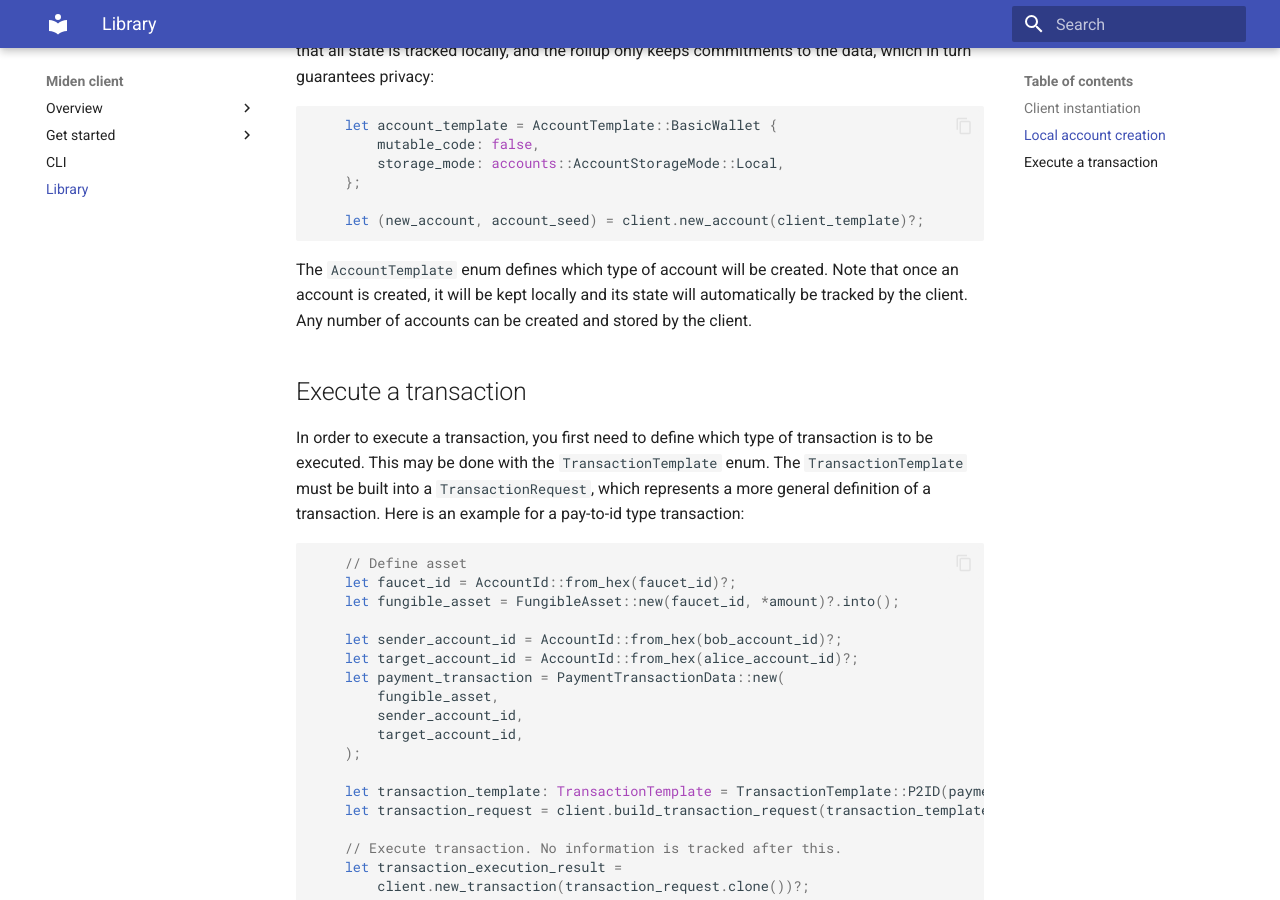
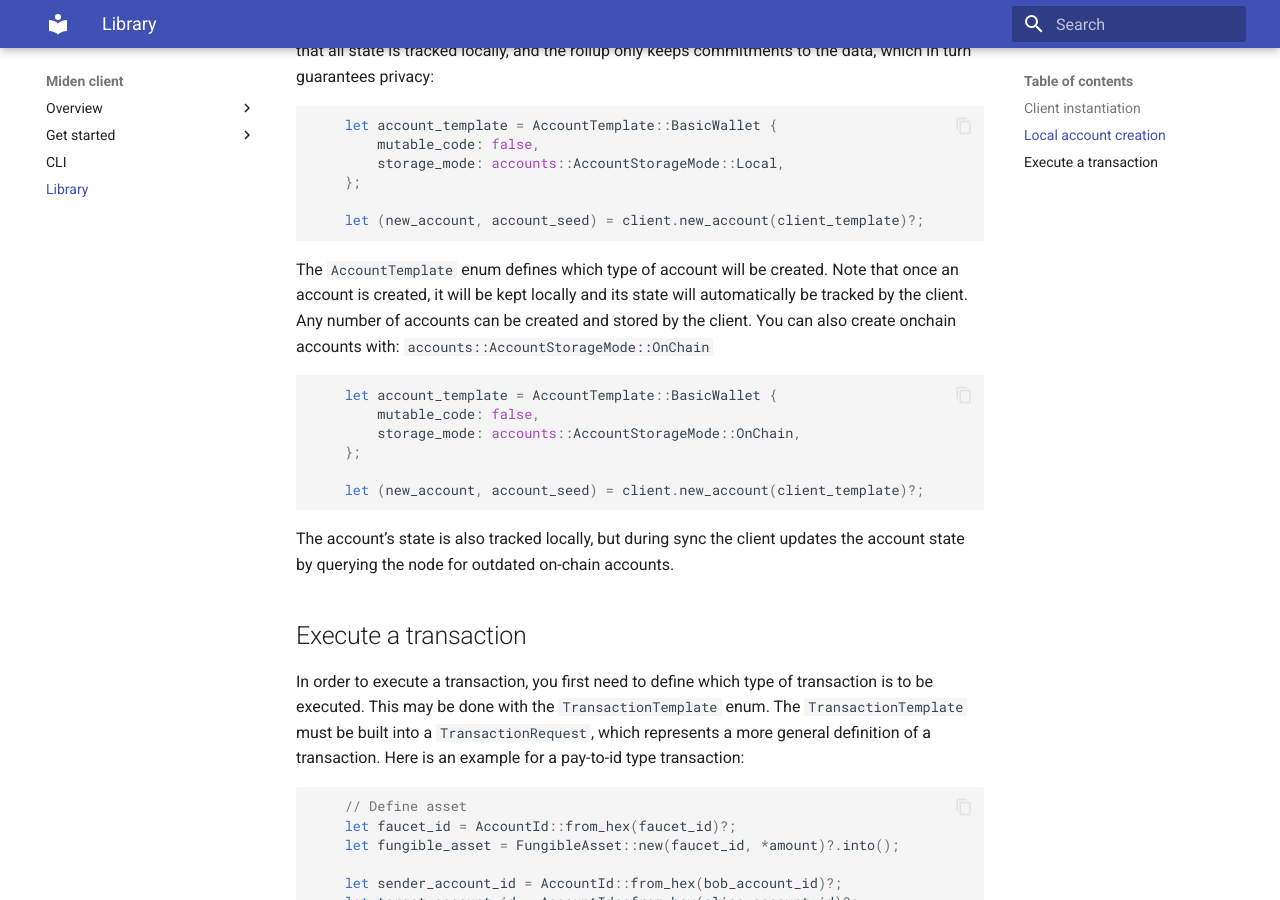
Before and after one commit to 0xPolygonMiden/miden-client, an MkDocs documentation site: the page built from docs/library.md, in a window 1280 px wide and 900 px high, scrolled down 741 px. Built offline with MkDocs 1.6.1 and Material for MkDocs 9.7.7, drawn with Linux system fonts in a browser that asks for light colours.

Commit message:
add onchain accounts to docs

````diff
--- a/docs/library.md
+++ b/docs/library.md
@@ -33,7 +33,18 @@ With the Miden client, you can create and track local (not on-chain) accounts. W
     let (new_account, account_seed) = client.new_account(client_template)?;
 ```
 
-The `AccountTemplate` enum defines which type of account will be created. Note that once an account is created, it will be kept locally and its state will automatically be tracked by the client. Any number of accounts can be created and stored by the client.
+The `AccountTemplate` enum defines which type of account will be created. Note that once an account is created, it will be kept locally and its state will automatically be tracked by the client. Any number of accounts can be created and stored by the client. You can also create onchain accounts with: `accounts::AccountStorageMode::OnChain`
+
+```Rust
+    let account_template = AccountTemplate::BasicWallet {
+        mutable_code: false,
+        storage_mode: accounts::AccountStorageMode::OnChain,
+    };
+
+    let (new_account, account_seed) = client.new_account(client_template)?;
+```
+
+The account's state is also tracked locally, but during sync the client updates the account state by querying the node for outdated on-chain accounts.
 
 ## Execute a transaction
 
````
